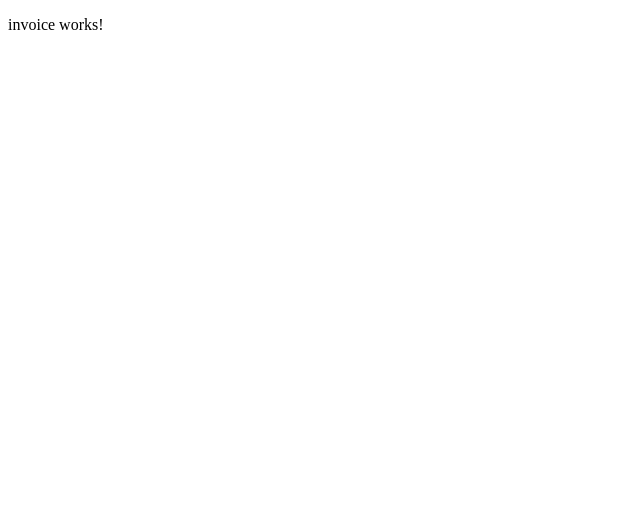
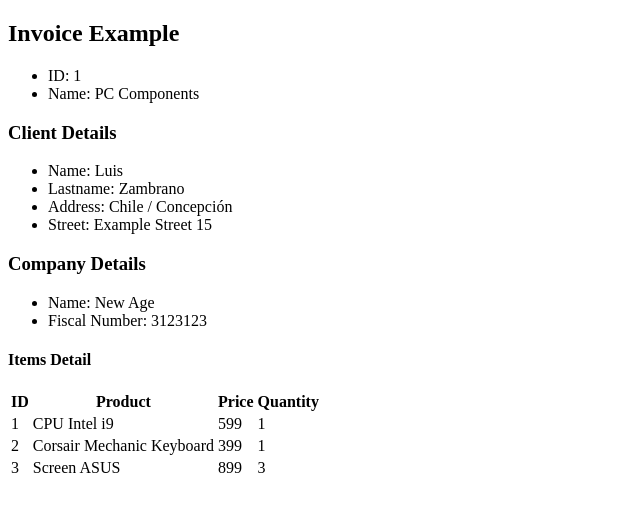
Before and after one commit to LuisWork/angular-2-invoice-project, an Angular app: page / in a window 1280 px wide. Shown: the top 512 px of the page, without its empty margins (0-640 px from the left). Built offline with nearby package versions, Linux system fonts and the light colour scheme.

Commit message:
Maquetando plantilla detalle factura

```diff
--- a/src/app/components/invoice/invoice.component.html
+++ b/src/app/components/invoice/invoice.component.html
@@ -1 +1,50 @@
-<p>invoice works!</p>
+<div>
+    <div>
+        <h2>Invoice Example</h2>
+        <div>
+            <ul>
+                <li>ID: {{invoice.id}}</li>
+                <li>Name: {{invoice.name}}</li>
+            </ul>
+        </div>
+        <div>
+            <h3>Client Details</h3>
+            <ul>
+                <li>Name: {{invoice.client.name}}</li>
+                <li>Lastname: {{invoice.client.lastname}}</li>
+                <li>Address: {{invoice.client.address.country}} / {{invoice.client.address.city}}</li>
+                <li>Street: {{invoice.client.address.street}} {{invoice.client.address.number}}</li>
+            </ul>
+        </div>
+        <div>
+            <h3>Company Details</h3>
+            <ul>
+                <li>Name: {{invoice.company.name}}</li>
+                <li>Fiscal Number: {{invoice.company.fiscalNumber}}</li>
+            </ul>
+        </div>
+        <div>
+            <h4>Items Detail</h4>
+            <table>
+                <thead>
+                    <tr>
+                        <th>ID</th>
+                        <th>Product</th>
+                        <th>Price</th>
+                        <th>Quantity</th>
+                    </tr>
+                </thead>
+                <tbody>
+                    @for (item of invoice.items; track $index) {
+                    <tr>
+                        <td>{{item.id}}</td>
+                        <td>{{item.product}}</td>
+                        <td>{{item.price}}</td>
+                        <td>{{item.quantity}}</td>
+                    </tr>
+                    }
+                </tbody>
+            </table>
+        </div>
+    </div>
+</div>
--- a/src/app/components/invoice/invoice.component.ts
+++ b/src/app/components/invoice/invoice.component.ts
@@ -1,4 +1,6 @@
-import { Component } from '@angular/core';
+import { Component, OnInit } from '@angular/core';
+import { InvoiceService } from '../../services/invoice.service';
+import { Invoice } from '../../models/invoice';
 
 @Component({
   selector: 'app-invoice',
@@ -6,6 +8,14 @@
   templateUrl: './invoice.component.html',
   styleUrl: './invoice.component.css'
 })
-export class InvoiceComponent {
+export class InvoiceComponent implements OnInit{
+
+  invoice!: Invoice
+
+  constructor(private service: InvoiceService) {}
+
+  ngOnInit(): void {
+    this.invoice = this.service.getInvoice()
+  }
 
 }
--- a/src/app/services/item.service.ts
+++ b/src/app/services/invoice.service.ts
@@ -5,7 +5,7 @@
 @Injectable({
   providedIn: 'root'
 })
-export class ItemServiceService {
+export class InvoiceService {
 
   private invoice: Invoice = invoiceData
 
```
